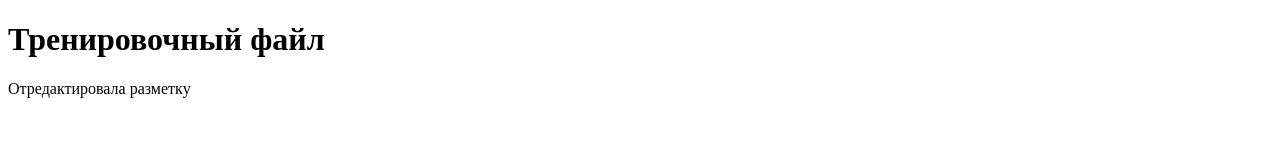
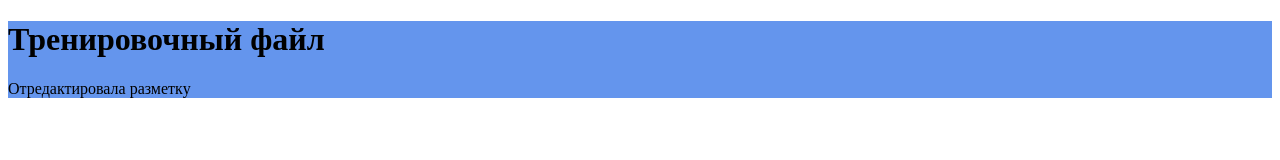
Before and after one commit to TatyanaDudchenko/first-project, a plain HTML site: page index.html in a window 1280 px wide. Drawn offline with Linux system fonts and the light colour scheme.

Commit message:
подключены файл со стилями

```diff
--- a/index.html
+++ b/index.html
@@ -4,6 +4,7 @@
     <meta charset="UTF-8">
     <meta name="viewport" content="width=device-width, initial-scale=1.0">
     <title>Document</title>
+    <link rel="stylesheet" href="style.css">
 </head>
 <body>
     <div class="main">
--- a/style.css
+++ b/style.css
@@ -0,0 +1,4 @@
+.main {
+    background-color: cornflowerblue;
+    margin: 0 auto;
+    }
```
